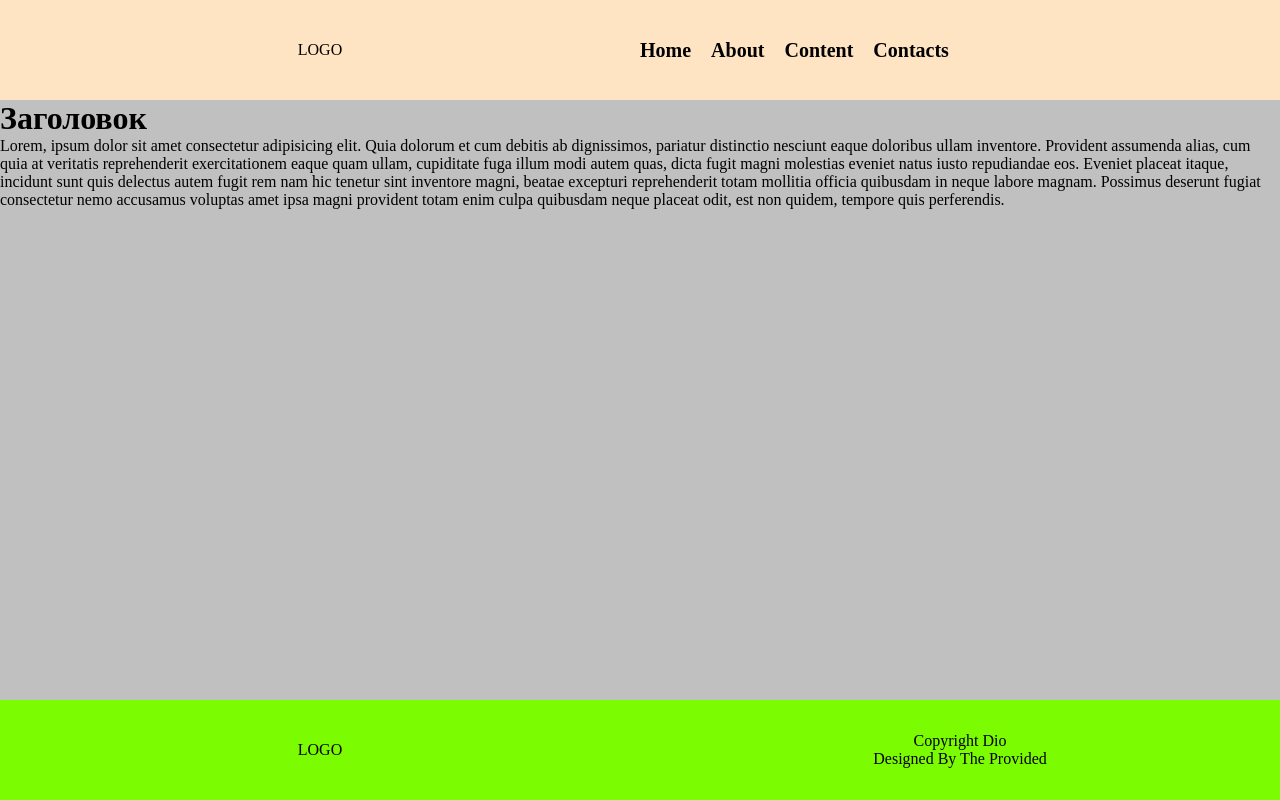
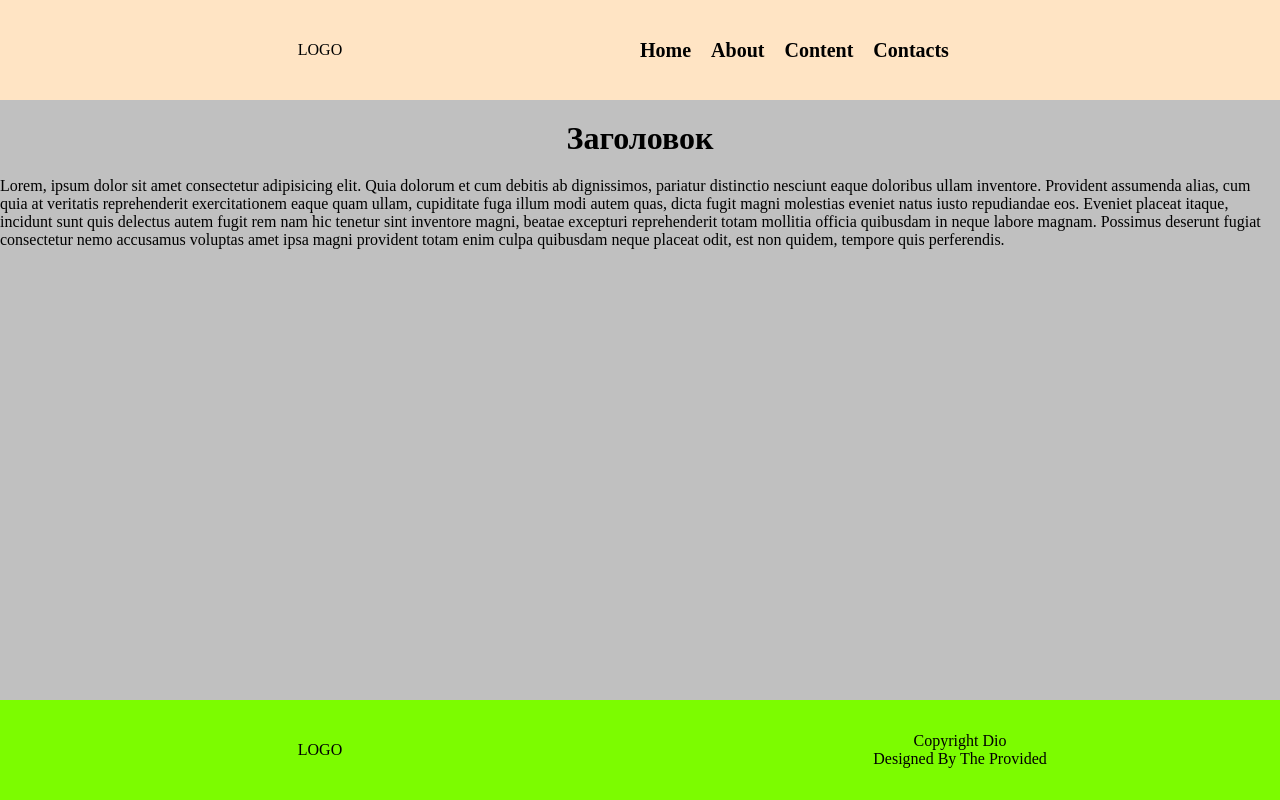
Before and after one commit to Floyd-88/git, a Vue app: page / in a window 1280 px wide. Built offline with nearby package versions, Linux system fonts and the light colour scheme.

Commit message:
title center

```diff
--- a/src/App.vue
+++ b/src/App.vue
@@ -54,6 +54,11 @@ main {
   flex: 1 0 auto;
   background-color: silver
 }
+h1 {
+  display: flex;
+  justify-content: center;
+  margin: 20px;
+}
 
 footer {
   display: flex;
```
